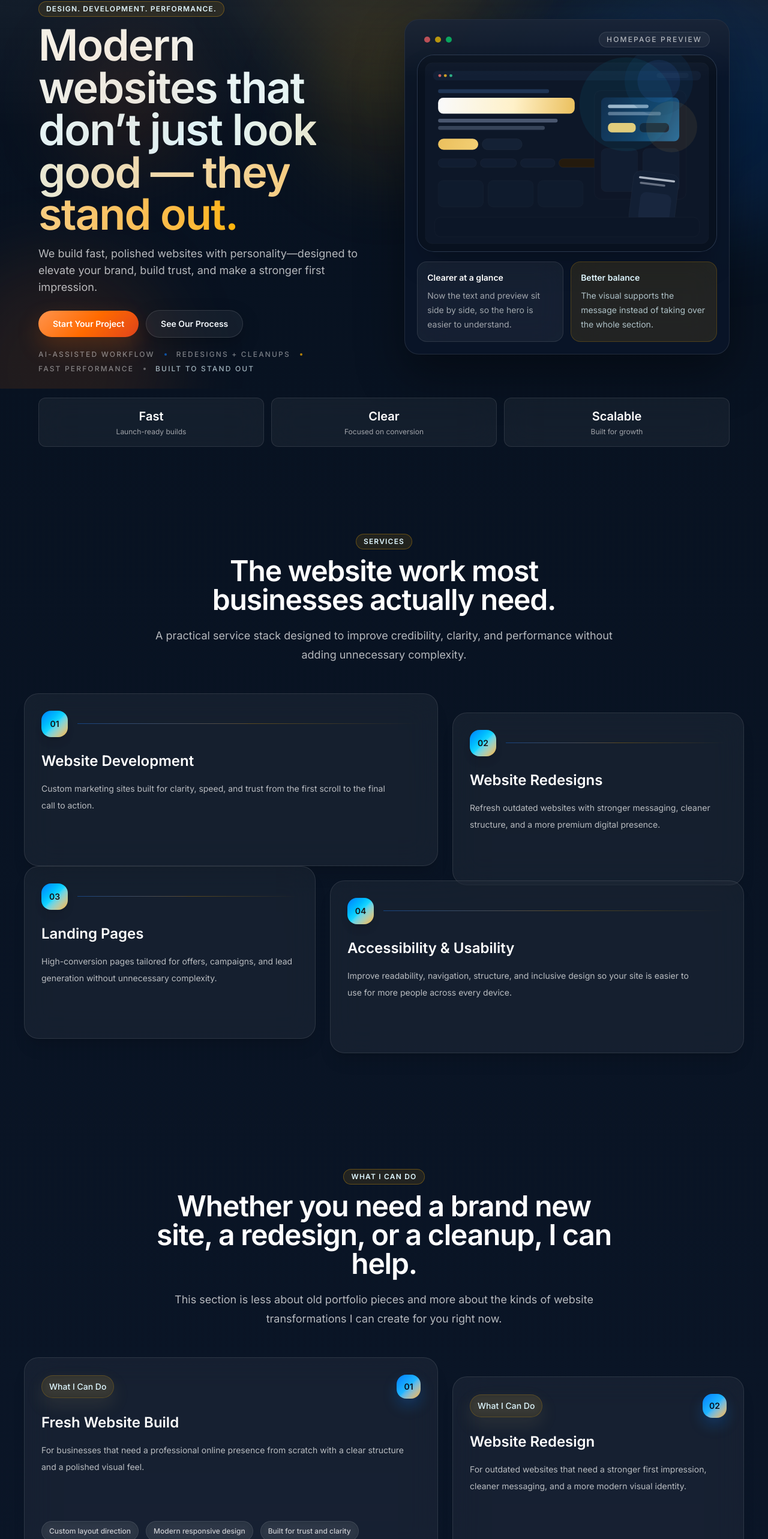
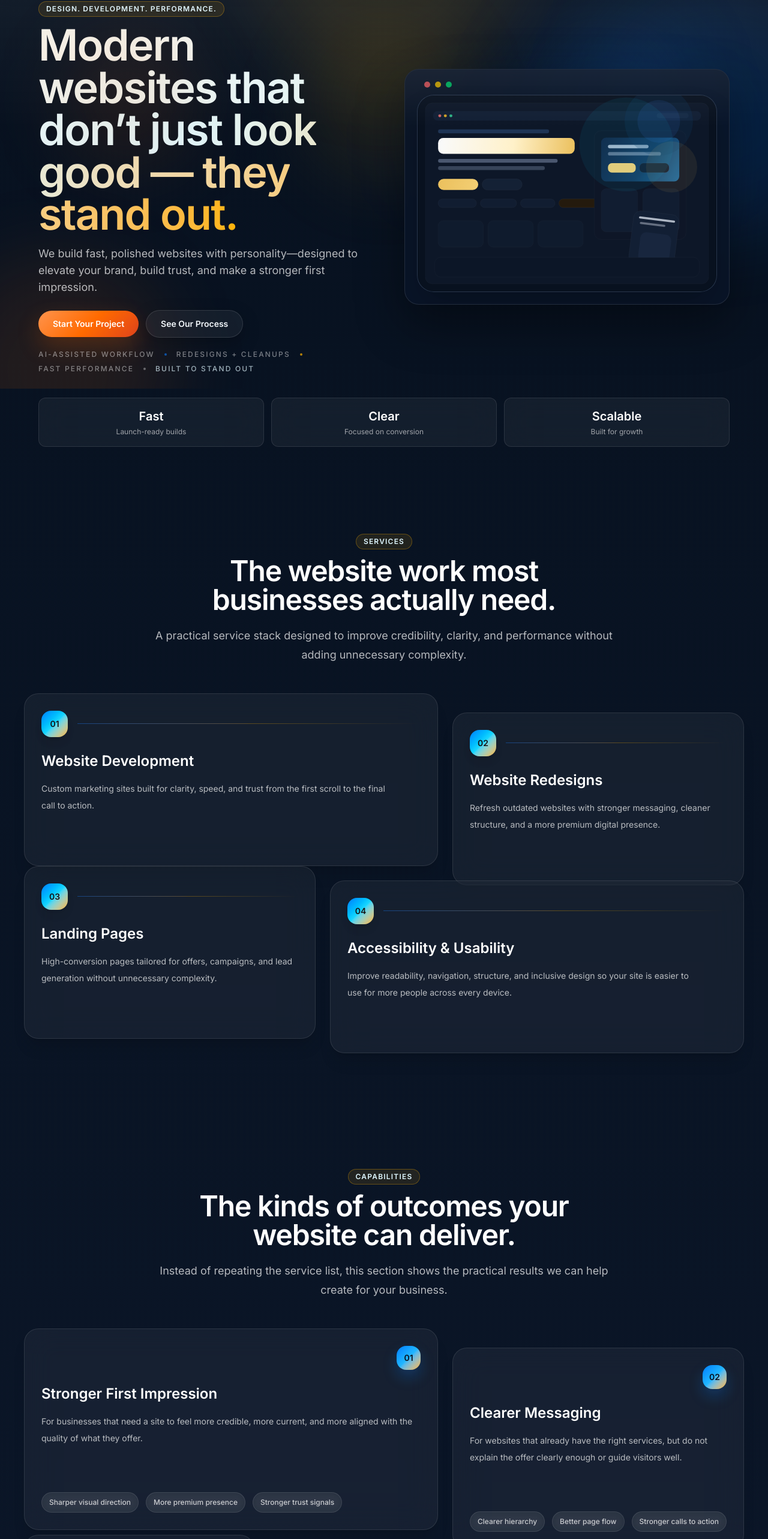
Before and after one commit to fabylv/fabdigitalstudio.com, a React (Vite) app: page / in a window 1280 px wide. Shown: the part 152-2718 px from the top of the page at 60% size. Built offline with nearby package versions, Linux system fonts and the light colour scheme.

Commit message:
refine: remove duplicate homepage messaging

```diff
--- a/src/components/sections/Hero.jsx
+++ b/src/components/sections/Hero.jsx
@@ -48,14 +48,11 @@ export default function Hero({ content }) {
 						<div className="pointer-events-none absolute inset-x-0 top-10 h-40 bg-radial from-[#0a7cff]/14 to-transparent blur-3xl" />
 						<div className="relative overflow-hidden rounded-3xl border border-white/10 bg-[#0b1628]/90 p-3 shadow-[0_30px_80px_rgba(0,0,0,0.40)] backdrop-blur-xl sm:p-4 lg:p-5">
 							<div className="absolute inset-x-0 top-0 h-24 bg-linear-to-b from-white/6 to-transparent" />
-							<div className="relative mb-3 flex items-center justify-between px-2 sm:px-3">
+							<div className="relative mb-3 flex items-center px-2 sm:px-3">
 								<div className="flex gap-2">
 									<span className="h-2.5 w-2.5 rounded-full bg-red-400/70" />
 									<span className="h-2.5 w-2.5 rounded-full bg-yellow-400/70" />
 									<span className="h-2.5 w-2.5 rounded-full bg-green-400/70" />
-								</div>
-								<div className="rounded-full border border-white/10 bg-white/5 px-3 py-1 text-[11px] font-medium uppercase tracking-[0.18em] text-white/65 sm:text-xs">
-									Homepage preview
 								</div>
 							</div>
 
@@ -67,20 +64,6 @@ export default function Hero({ content }) {
 								/>
 							</div>
 
-							<div className="mt-4 grid gap-3 sm:grid-cols-2">
-								<div className="rounded-2xl border border-white/10 bg-white/5 p-4 backdrop-blur-xl">
-									<p className="text-sm font-semibold text-white">Clearer at a glance</p>
-									<p className="mt-2 text-sm leading-6 text-white/60">
-										Now the text and preview sit side by side, so the hero is easier to understand.
-									</p>
-								</div>
-								<div className="rounded-2xl border border-[#ffb300]/20 bg-[#ffb300]/10 p-4 backdrop-blur-xl">
-									<p className="text-sm font-semibold text-[#dff7ff]">Better balance</p>
-									<p className="mt-2 text-sm leading-6 text-[#dff7ff]/75">
-										The visual supports the message instead of taking over the whole section.
-									</p>
-								</div>
-							</div>
 						</div>
 					</div>
 				</div>
--- a/src/components/sections/SelectedWork.jsx
+++ b/src/components/sections/SelectedWork.jsx
@@ -33,8 +33,7 @@ export default function SelectedWork({ projects }) {
 						>
 							<div className="flex h-full flex-col justify-between gap-8">
 								<div>
-									<div className="flex items-center justify-between gap-4">
-										<span className="chip-accent">What I Can Do</span>
+									<div className="flex items-center justify-end gap-4">
 										<span className="inline-flex h-10 w-10 items-center justify-center rounded-2xl bg-linear-to-br from-[#0a7cff] via-[#22b6ff] to-[#ffb300] text-sm font-semibold text-[#07111f] shadow-[0_12px_24px_rgba(10,124,255,0.24)]">
 											{String(index + 1).padStart(2, '0')}
 										</span>
--- a/src/data/siteContent.js
+++ b/src/data/siteContent.js
@@ -20,28 +20,7 @@ export const heroContent = {
 		{ label: 'Focused on conversion', value: 'Clear' },
 		{ label: 'Built for growth', value: 'Scalable' }
 	],
-	image: heroPreview,
-	preview: {
-		label: 'Sample homepage direction',
-		title: 'Clear offer, clean structure, stronger first impression.',
-		description:
-			'A simpler preview that looks like an actual homepage concept instead of one large abstract mockup.',
-		badges: ['Hero message', 'Service highlights', 'Mobile-ready'],
-		notes: [
-			{
-				title: 'What this is',
-				text: 'A sample homepage direction that shows the kind of layout and clarity your site can have.'
-			},
-			{
-				title: 'What it helps with',
-				text: 'Helping visitors understand the offer fast, trust the brand quicker, and know where to click next.'
-			},
-			{
-				title: 'Why it works better',
-				text: 'Smaller, clearer visuals make the hero easier to scan without fighting the main message.'
-			}
-		]
-	}
+	image: heroPreview
 };
 
 export const servicesIntro = {
@@ -75,48 +54,36 @@ export const services = [
 ];
 
 export const workIntro = {
-	eyebrow: 'What I Can Do',
-	title: 'Whether you need a brand new site, a redesign, or a cleanup, I can help.',
+	eyebrow: 'Capabilities',
+	title: 'The kinds of outcomes your website can deliver.',
 	description:
-		'This section is less about old portfolio pieces and more about the kinds of website transformations I can create for you right now.'
+		'Instead of repeating the service list, this section shows the practical results we can help create for your business.'
 };
 
 export const selectedWork = [
 	{
-		title: 'Fresh Website Build',
+		title: 'Stronger First Impression',
 		description:
-			'For businesses that need a professional online presence from scratch with a clear structure and a polished visual feel.',
-		highlights: ['Custom layout direction', 'Modern responsive design', 'Built for trust and clarity']
+			'For businesses that need a site to feel more credible, more current, and more aligned with the quality of what they offer.',
+		highlights: ['Sharper visual direction', 'More premium presence', 'Stronger trust signals']
 	},
 	{
-		title: 'Website Redesign',
+		title: 'Clearer Messaging',
 		description:
-			'For outdated websites that need a stronger first impression, cleaner messaging, and a more modern visual identity.',
-		highlights: ['Visual refresh', 'Improved hierarchy', 'Cleaner user flow']
+			'For websites that already have the right services, but do not explain the offer clearly enough or guide visitors well.',
+		highlights: ['Clearer hierarchy', 'Better page flow', 'Stronger calls to action']
 	},
 	{
-		title: 'Landing Page Creation',
+		title: 'Better Mobile Experience',
 		description:
-			'For launches, campaigns, offers, or lead generation pages that need to feel focused, clear, and persuasive.',
-		highlights: ['Offer-focused structure', 'Higher conversion intent', 'Fast launch turnaround']
+			'For websites that need a cleaner, faster, more usable experience across phones, tablets, and modern browsers.',
+		highlights: ['Responsive improvements', 'Faster-feeling layouts', 'Smoother usability']
 	},
 	{
-		title: 'Website Cleanup',
+		title: 'More Confident Online Presence',
 		description:
-			'For websites that already exist but feel cluttered, inconsistent, or visually outdated and need to be tightened up.',
-		highlights: ['Content cleanup', 'Layout refinement', 'Visual consistency']
-	},
-	{
-		title: 'Mobile + Speed Polish',
-		description:
-			'For websites that work, but still need better responsiveness, smoother interaction, and stronger performance on mobile.',
-		highlights: ['Responsive fixes', 'Performance improvements', 'Better user experience']
-	},
-	{
-		title: 'Ongoing Website Updates',
-		description:
-			'For businesses that want someone they can rely on for edits, refreshes, improvements, and continued site care over time.',
-		highlights: ['Content updates', 'Design refreshes', 'Continuous improvement']
+			'For brands that want a website that feels polished enough to support outreach, referrals, ads, and business growth.',
+		highlights: ['More polished presentation', 'Brand consistency', 'Built to scale over time']
 	}
 ];
 
```
